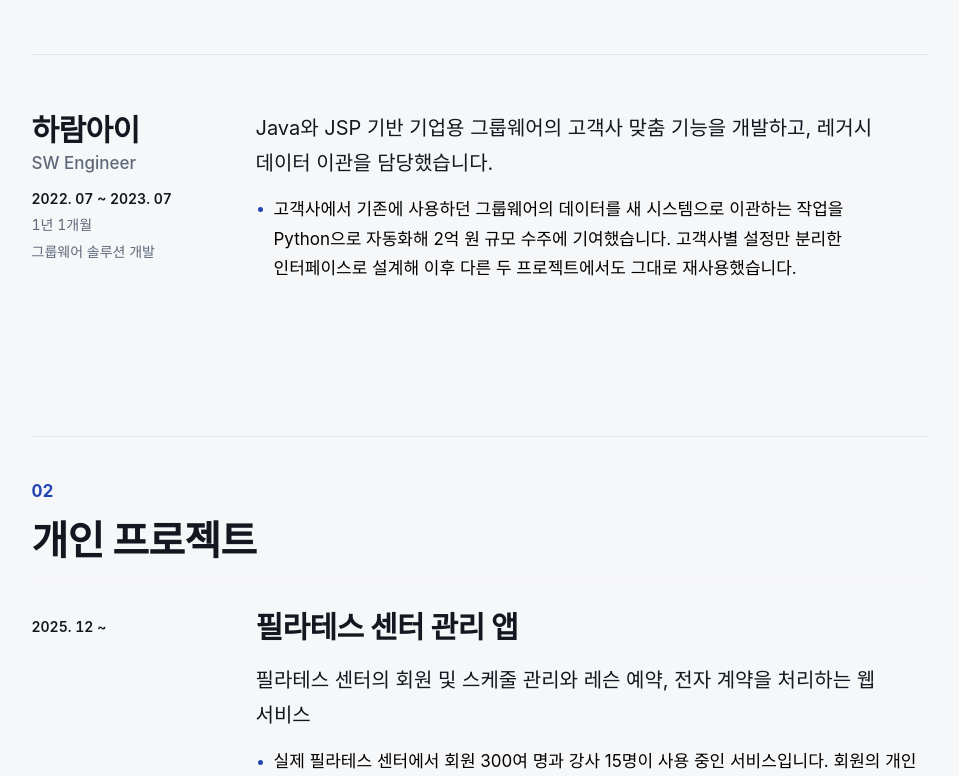
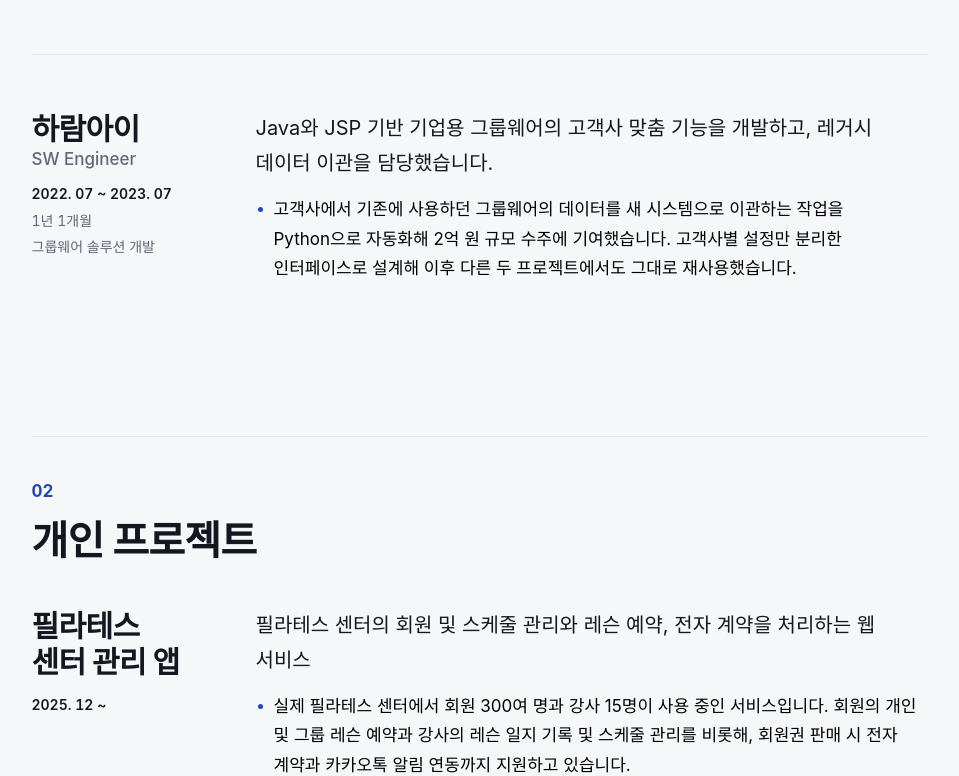
Before and after one commit to Yoonkeee/yoonkeee.github.io, a Next.js app: page /resume in a window 1280 px wide. Shown: the part 2404-3180 px from the top of the page, without its empty margins (153-1112 px from the left). Built offline with nearby package versions, Linux system fonts and the light colour scheme; a web font is replaced by a local one.

Commit message:
feat: 이력서 개인 프로젝트도 경력처럼 제목과 날짜를 왼쪽 열에 고정

```diff
--- a/src/app/resume/page.tsx
+++ b/src/app/resume/page.tsx
@@ -48,7 +48,7 @@ export default function ResumePage() {
             </Entry>
           ))}
         </ResumeSection>
-        <ResumeSection id="side-projects">
+        <ResumeSection id="side-projects" pinEntries>
           {sideProjects.map((project) => (
             <Entry key={project.id} title={project.title} meta={[project.period]} desc={project.desc}>
               <BulletList bullets={project.bullets} />
--- a/src/components/ResumeSection.module.css
+++ b/src/components/ResumeSection.module.css
@@ -257,9 +257,12 @@ section.section {
     grid-area: 1 / 1;
   }
 
+  /* Project names wrap in the narrow column, so the lines sit tighter and break evenly. */
   .frame[data-pin] .entryTitle {
     flex-direction: column;
     gap: 2px;
+    line-height: 1.22;
+    text-wrap: balance;
   }
 
   .frame[data-pin] .meta {
```
